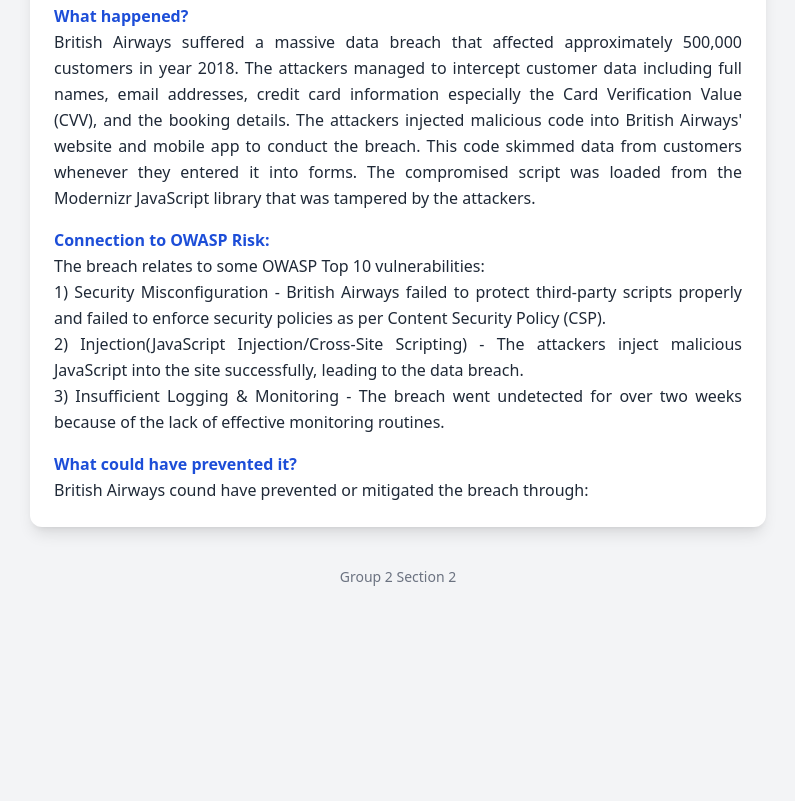
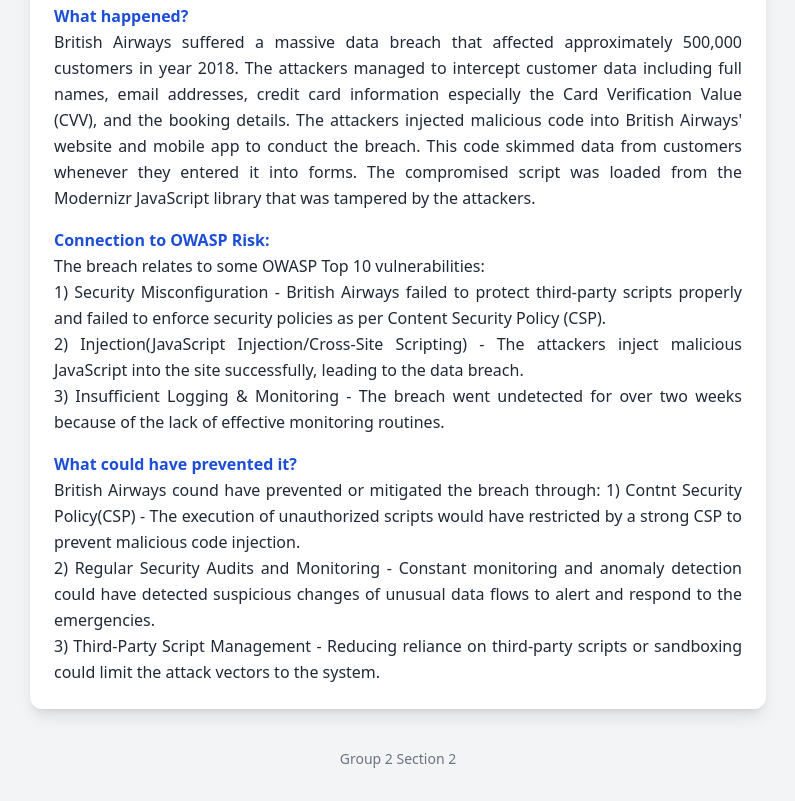
Before and after one commit to hzyw2023/Lab-1-WebSec, a plain HTML site: page index.html in a window 1280 px wide. Shown: the part 2539-3340 px from the top of the page, without its empty margins (242-1037 px from the left). Before the commit the page ends 3158 px from the top, so only its background shows below. Drawn offline with nearby package versions, Linux system fonts and the light colour scheme.

Commit message:
Update index.html

```diff
--- a/index.html
+++ b/index.html
@@ -110,7 +110,9 @@
 
         <p><strong class="text-blue-700">What could have prevented it?</strong><br>
           British Airways cound have prevented or mitigated the breach through:
-        </p>
+        1) Contnt Security Policy(CSP) - The execution of unauthorized scripts would have restricted by a strong CSP to prevent malicious code injection.<br>
+        2) Regular Security Audits and Monitoring - Constant monitoring and anomaly detection could have detected suspicious changes of unusual data flows to alert and respond to the emergencies.<br>
+        3) Third-Party Script Management - Reducing reliance on third-party scripts or sandboxing could limit the attack vectors to the system.</p>
       </div>
     </section>
 
```
